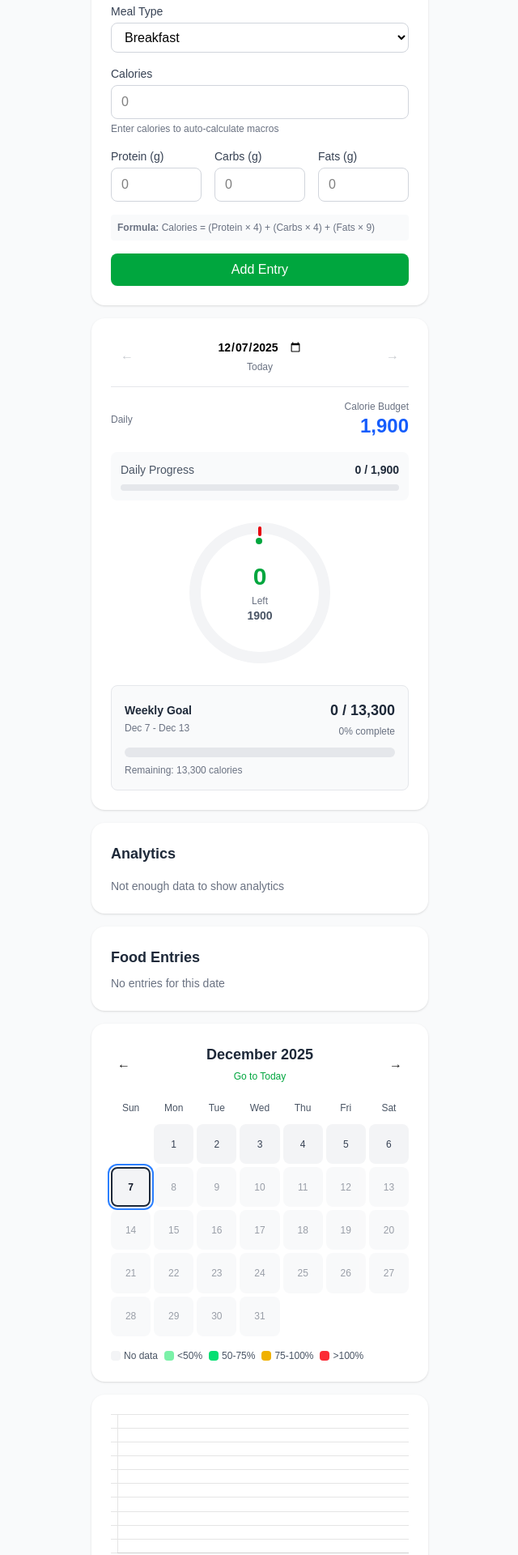
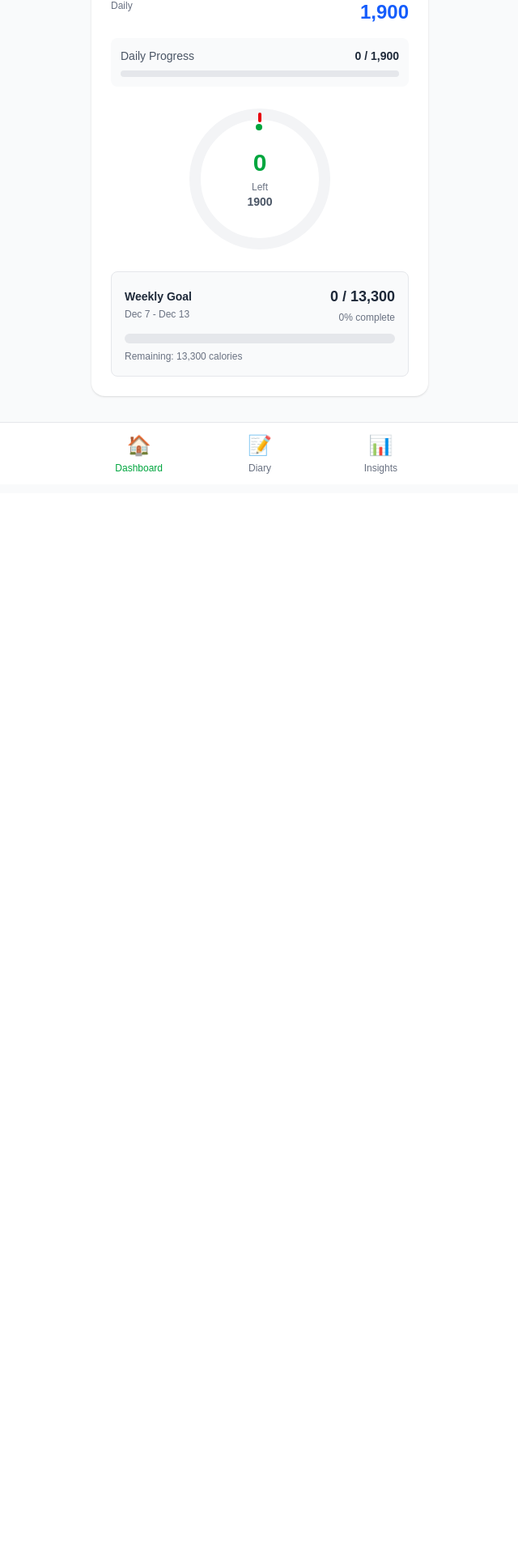
Before and after one commit to Islam-amara1/foodvault, a Next.js app: page / in a window 1280 px wide. Shown: the part 202-2122 px from the top of the page at 81% size, without its empty margins (319-959 px from the left). After the commit the page ends 811 px from the top, so only its background shows below. Built offline with nearby package versions, Linux system fonts and the light colour scheme.

Commit message:
Add bottom navigation, swipe gestures, fix calendar dates, update color scheme, and improve UI

```diff
--- a/src/app/page.js
+++ b/src/app/page.js
@@ -5,11 +5,48 @@ import AddEntryForm from '@/components/AddEntryForm';
 import Dashboard from '@/components/Dashboard';
 import WeeklyGraph from '@/components/WeeklyGraph';
 import EntriesList from '@/components/EntriesList';
-import DarkModeToggle from '@/components/DarkModeToggle';
 import MonthlyCalendar from '@/components/MonthlyCalendar';
 import AnalyticsPanel from '@/components/AnalyticsPanel';
+import BottomNav from '@/components/BottomNav';
 
 export default function Home() {
+  const [activeTab, setActiveTab] = useState('dashboard');
+  const [touchStart, setTouchStart] = useState(null);
+  const [touchEnd, setTouchEnd] = useState(null);
+
+  const tabs = ['dashboard', 'diary', 'insights'];
+
+  // Minimum swipe distance (in px)
+  const minSwipeDistance = 50;
+
+  const onTouchStart = (e) => {
+    setTouchEnd(null);
+    setTouchStart(e.targetTouches[0].clientX);
+  };
+
+  const onTouchMove = (e) => {
+    setTouchEnd(e.targetTouches[0].clientX);
+  };
+
+  const onTouchEnd = () => {
+    if (!touchStart || !touchEnd) return;
+
+    const distance = touchStart - touchEnd;
+    const isLeftSwipe = distance > minSwipeDistance;
+    const isRightSwipe = distance < -minSwipeDistance;
+
+    const currentIndex = tabs.indexOf(activeTab);
+
+    if (isLeftSwipe && currentIndex < tabs.length - 1) {
+      // Swipe left = next tab
+      setActiveTab(tabs[currentIndex + 1]);
+    }
+    if (isRightSwipe && currentIndex > 0) {
+      // Swipe right = previous tab
+      setActiveTab(tabs[currentIndex - 1]);
+    }
+  };
+
   const [entries, setEntries] = useState(() => {
     if (typeof window !== 'undefined') {
       const saved = localStorage.getItem('calorieEntries');
@@ -53,13 +90,13 @@ export default function Home() {
     setEntries((prevEntries) => [...prevEntries, newEntry]);
   };
 
-  const handleDeleteEntry = (entryId) => {
-    setEntries((prevEntries) => prevEntries.filter(entry => entry.id !== entryId));
+  const handleDeleteEntry = (id) => {
+    setEntries((prevEntries) => prevEntries.filter((entry) => entry.id !== id));
   };
 
   const handleUpdateEntry = (updatedEntry) => {
     setEntries((prevEntries) =>
-      prevEntries.map(entry => entry.id === updatedEntry.id ? updatedEntry : entry)
+      prevEntries.map((entry) => (entry.id === updatedEntry.id ? updatedEntry : entry))
     );
   };
 
@@ -74,16 +111,25 @@ export default function Home() {
   };
 
   return (
-    <div className="min-h-screen bg-gray-50 dark:bg-gray-900">
-      <DarkModeToggle />
+    <div className="min-h-screen bg-gray-50 dark:bg-gray-900 pb-20">
       {/* Green Header */}
-      <div className="bg-green-600 dark:bg-green-700 text-white py-4 px-4">
-        <h1 className="text-xl font-semibold text-center">Dashboard</h1>
+      <div className="bg-green-600 dark:bg-green-700 text-white py-4 px-4 sticky top-0 z-40">
+        <h1 className="text-xl font-semibold text-center">
+          {activeTab === 'dashboard' && 'Dashboard'}
+          {activeTab === 'diary' && 'Food Diary'}
+          {activeTab === 'insights' && 'Insights'}
+        </h1>
       </div>
 
-      {/* Main Content */}
-      <div className="max-w-md mx-auto px-4 py-6 pb-20">
-        <AddEntryForm onAddEntry={handleAddEntry} selectedDate={selectedDate} />
+      {/* Main Content - Swipeable */}
+      <div
+        className="max-w-md mx-auto px-4 py-6"
+        onTouchStart={onTouchStart}
+        onTouchMove={onTouchMove}
+        onTouchEnd={onTouchEnd}
+      >
+        {/* Tab 1: Dashboard */}
+        {activeTab === 'dashboard' && (
           <Dashboard
             entries={entries}
             dailyGoals={dailyGoals}
@@ -91,21 +137,41 @@ export default function Home() {
             selectedDate={selectedDate}
             onDateChange={setSelectedDate}
           />
-        <AnalyticsPanel entries={entries} dailyGoals={dailyGoals} />
+        )}
+
+        {/* Tab 2: Diary (Add Entry + Food Entries) */}
+        {activeTab === 'diary' && (
+          <>
+            <AddEntryForm
+              onAddEntry={handleAddEntry}
+              selectedDate={selectedDate}
+            />
             <EntriesList
               entries={entries}
               selectedDate={selectedDate}
               onDeleteEntry={handleDeleteEntry}
               onUpdateEntry={handleUpdateEntry}
             />
+          </>
+        )}
+
+        {/* Tab 3: Insights (Calendar + Weekly Graph + Analytics) */}
+        {activeTab === 'insights' && (
+          <>
             <MonthlyCalendar
               entries={entries}
               selectedDate={selectedDate}
               onDateChange={setSelectedDate}
               dailyGoals={dailyGoals}
             />
-        <WeeklyGraph entries={entries} dailyGoals={dailyGoals} />
+            <WeeklyGraph entries={entries} dailyGoals={dailyGoals} selectedDate={selectedDate} />
+            <AnalyticsPanel entries={entries} dailyGoals={dailyGoals} />
+          </>
+        )}
       </div>
+
+      {/* Bottom Navigation */}
+      <BottomNav activeTab={activeTab} onTabChange={setActiveTab} />
     </div>
   );
 }
--- a/src/components/AddEntryForm.js
+++ b/src/components/AddEntryForm.js
@@ -81,13 +81,6 @@ export default function AddEntryForm({ onAddEntry, selectedDate }) {
     // Validate all values are valid numbers
     if (isNaN(cal) || isNaN(p) || isNaN(c) || isNaN(f) || cal < 0 || p < 0 || c < 0 || f < 0) {
       alert('Please enter valid positive numbers for all fields');
-      return;
-    }
-
-    // Verify macros match calories
-    const calculatedCal = calculateCaloriesFromMacros(p, c, f);
-    if (Math.abs(calculatedCal - cal) > 1) {
-      alert(`Macros don't match calories! Expected ${calculatedCal} calories from these macros.`);
       return;
     }
 
--- /dev/null
+++ b/src/components/BottomNav.js
@@ -0,0 +1,31 @@
+'use client';
+
+import { useState } from 'react';
+
+export default function BottomNav({ activeTab, onTabChange }) {
+    const tabs = [
+        { id: 'dashboard', label: 'Dashboard', icon: '🏠' },
+        { id: 'diary', label: 'Diary', icon: '📝' },
+        { id: 'insights', label: 'Insights', icon: '📊' },
+    ];
+
+    return (
+        <div className="fixed bottom-0 left-0 right-0 bg-white dark:bg-gray-800 border-t border-gray-200 dark:border-gray-700 z-50">
+            <div className="max-w-md mx-auto flex justify-around">
+                {tabs.map((tab) => (
+                    <button
+                        key={tab.id}
+                        onClick={() => onTabChange(tab.id)}
+                        className={`flex-1 py-3 px-4 flex flex-col items-center justify-center transition-colors ${activeTab === tab.id
+                                ? 'text-green-600 dark:text-green-400'
+                                : 'text-gray-500 dark:text-gray-400 hover:text-gray-700 dark:hover:text-gray-300'
+                            }`}
+                    >
+                        <span className="text-2xl mb-1">{tab.icon}</span>
+                        <span className="text-xs font-medium">{tab.label}</span>
+                    </button>
+                ))}
+            </div>
+        </div>
+    );
+}
--- a/src/components/EditEntryForm.js
+++ b/src/components/EditEntryForm.js
@@ -57,12 +57,6 @@ export default function EditEntryForm({ entry, onSave, onCancel }) {
 
     if (isNaN(cal) || isNaN(p) || isNaN(c) || isNaN(f) || cal < 0 || p < 0 || c < 0 || f < 0) {
       alert('Please enter valid positive numbers for all fields');
-      return;
-    }
-
-    const calculatedCal = calculateCaloriesFromMacros(p, c, f);
-    if (Math.abs(calculatedCal - cal) > 1) {
-      alert(`Macros don't match calories! Expected ${calculatedCal} calories from these macros.`);
       return;
     }
 
--- a/src/components/MonthlyCalendar.js
+++ b/src/components/MonthlyCalendar.js
@@ -42,7 +42,8 @@ export default function MonthlyCalendar({ entries, selectedDate, onDateChange, d
 
     // Create calendar grid
     const days = [];
-    const today = new Date().toISOString().split('T')[0];
+    const now = new Date();
+    const today = `${now.getFullYear()}-${String(now.getMonth() + 1).padStart(2, '0')}-${String(now.getDate()).padStart(2, '0')}`;
 
     // Empty cells for days before month starts
     for (let i = 0; i < startingDayOfWeek; i++) {
@@ -51,8 +52,7 @@ export default function MonthlyCalendar({ entries, selectedDate, onDateChange, d
 
     // Days of the month
     for (let day = 1; day <= daysInMonth; day++) {
-      const date = new Date(year, month, day);
-      const dateStr = date.toISOString().split('T')[0];
+      const dateStr = `${year}-${String(month + 1).padStart(2, '0')}-${String(day).padStart(2, '0')}`;
       const total = dailyTotals[dateStr] || 0;
       const isSelected = dateStr === selectedDate;
       const isToday = dateStr === today;
@@ -62,14 +62,14 @@ export default function MonthlyCalendar({ entries, selectedDate, onDateChange, d
       let colorClass = 'bg-gray-100 dark:bg-gray-700';
       if (total > 0) {
         const percentage = (total / dailyGoals.calories) * 100;
-        if (percentage >= 100) {
+        if (percentage > 100) {
           colorClass = 'bg-red-500 dark:bg-red-600';
         } else if (percentage >= 75) {
-          colorClass = 'bg-yellow-500 dark:bg-yellow-600';
+          colorClass = 'bg-green-500 dark:bg-green-600';
         } else if (percentage >= 50) {
-          colorClass = 'bg-green-400 dark:bg-green-500';
+          colorClass = 'bg-green-300 dark:bg-green-400';
         } else {
-          colorClass = 'bg-green-300 dark:bg-green-400';
+          colorClass = 'bg-yellow-400 dark:bg-yellow-400';
         }
       }
 
@@ -114,7 +114,10 @@ export default function MonthlyCalendar({ entries, selectedDate, onDateChange, d
   const goToToday = () => {
     const today = new Date();
     setCurrentMonth({ year: today.getFullYear(), month: today.getMonth() });
-    onDateChange(today.toISOString().split('T')[0]);
+    const year = today.getFullYear();
+    const month = String(today.getMonth() + 1).padStart(2, '0');
+    const day = String(today.getDate()).padStart(2, '0');
+    onDateChange(`${year}-${month}-${day}`);
   };
 
   return (
@@ -210,15 +213,15 @@ export default function MonthlyCalendar({ entries, selectedDate, onDateChange, d
           <span>No data</span>
         </div>
         <div className="flex items-center gap-1">
-          <div className="w-3 h-3 bg-green-300 dark:bg-green-400 rounded"></div>
+          <div className="w-3 h-3 bg-yellow-400 dark:bg-yellow-400 rounded"></div>
           <span>&lt;50%</span>
         </div>
         <div className="flex items-center gap-1">
-          <div className="w-3 h-3 bg-green-400 dark:bg-green-500 rounded"></div>
+          <div className="w-3 h-3 bg-green-300 dark:bg-green-400 rounded"></div>
           <span>50-75%</span>
         </div>
         <div className="flex items-center gap-1">
-          <div className="w-3 h-3 bg-yellow-500 dark:bg-yellow-600 rounded"></div>
+          <div className="w-3 h-3 bg-green-500 dark:bg-green-600 rounded"></div>
           <span>75-100%</span>
         </div>
         <div className="flex items-center gap-1">
--- a/src/components/WeeklyGraph.js
+++ b/src/components/WeeklyGraph.js
@@ -21,16 +21,22 @@ ChartJS.register(
   Legend
 );
 
-export default function WeeklyGraph({ entries, dailyGoals }) {
+export default function WeeklyGraph({ entries, dailyGoals, selectedDate }) {
   const chartData = useMemo(() => {
-    // Get last 7 days
+    // Get the week of the selected date, starting from Sunday
     const dates = [];
-    const today = new Date();
+    const selected = new Date(selectedDate + 'T00:00:00');
+    const dayOfWeek = selected.getDay(); // 0 = Sunday, 1 = Monday, etc.
+    const startOfWeek = new Date(selected);
+    startOfWeek.setDate(selected.getDate() - dayOfWeek); // Go back to Sunday
 
-    for (let i = 6; i >= 0; i--) {
-      const date = new Date(today);
-      date.setDate(date.getDate() - i);
-      dates.push(date.toISOString().split('T')[0]);
+    for (let i = 0; i < 7; i++) {
+      const date = new Date(startOfWeek);
+      date.setDate(startOfWeek.getDate() + i);
+      const year = date.getFullYear();
+      const month = String(date.getMonth() + 1).padStart(2, '0');
+      const day = String(date.getDate()).padStart(2, '0');
+      dates.push(`${year}-${month}-${day}`);
     }
 
     // Calculate calories for each day
@@ -39,18 +45,29 @@ export default function WeeklyGraph({ entries, dailyGoals }) {
       return dayEntries.reduce((sum, entry) => sum + entry.calories, 0);
     });
 
-    // Format dates for display (We 17, Th 18, etc.)
-    const labels = dates.map(date => {
-      const d = new Date(date);
+    // Format dates for display (Sun 1, Mon 2, etc.)
+    const labels = dates.map(dateStr => {
+      const d = new Date(dateStr + 'T00:00:00');
       const weekday = d.toLocaleDateString('en-US', { weekday: 'short' });
       const day = d.getDate();
       return `${weekday} ${day}`;
     });
 
-    // Determine bar colors (green if under goal, red if over)
-    const backgroundColor = caloriesData.map(cal =>
-      cal > dailyGoals.calories ? 'rgb(239, 68, 68)' : 'rgb(34, 197, 94)'
-    );
+    // Determine bar colors to match calendar logic
+    const backgroundColor = caloriesData.map(cal => {
+      const percentage = dailyGoals.calories > 0 ? (cal / dailyGoals.calories) * 100 : 0;
+      if (percentage > 100) {
+        return 'rgb(239, 68, 68)'; // Red (>100%)
+      } else if (percentage >= 75) {
+        return 'rgb(34, 197, 94)'; // Green (75-100%)
+      } else if (percentage >= 50) {
+        return 'rgb(134, 239, 172)'; // Light Green (50-75%)
+      } else if (cal > 0) {
+        return 'rgb(250, 204, 21)'; // Yellow (<50%)
+      } else {
+        return 'rgb(156, 163, 175)'; // Gray (no data)
+      }
+    });
 
     return {
       labels,
@@ -63,7 +80,7 @@ export default function WeeklyGraph({ entries, dailyGoals }) {
         },
       ],
     };
-  }, [entries, dailyGoals]);
+  }, [entries, dailyGoals, selectedDate]);
 
   const options = {
     responsive: true,
```
Also changed, not shown: src/components/DarkModeToggle.js (+7 -7 lines), src/components/Dashboard.js (+7 -4 lines), src/components/Recipes.js (deleted, +0 -18 lines). Lines whose indentation alone changed are shown as unchanged.
